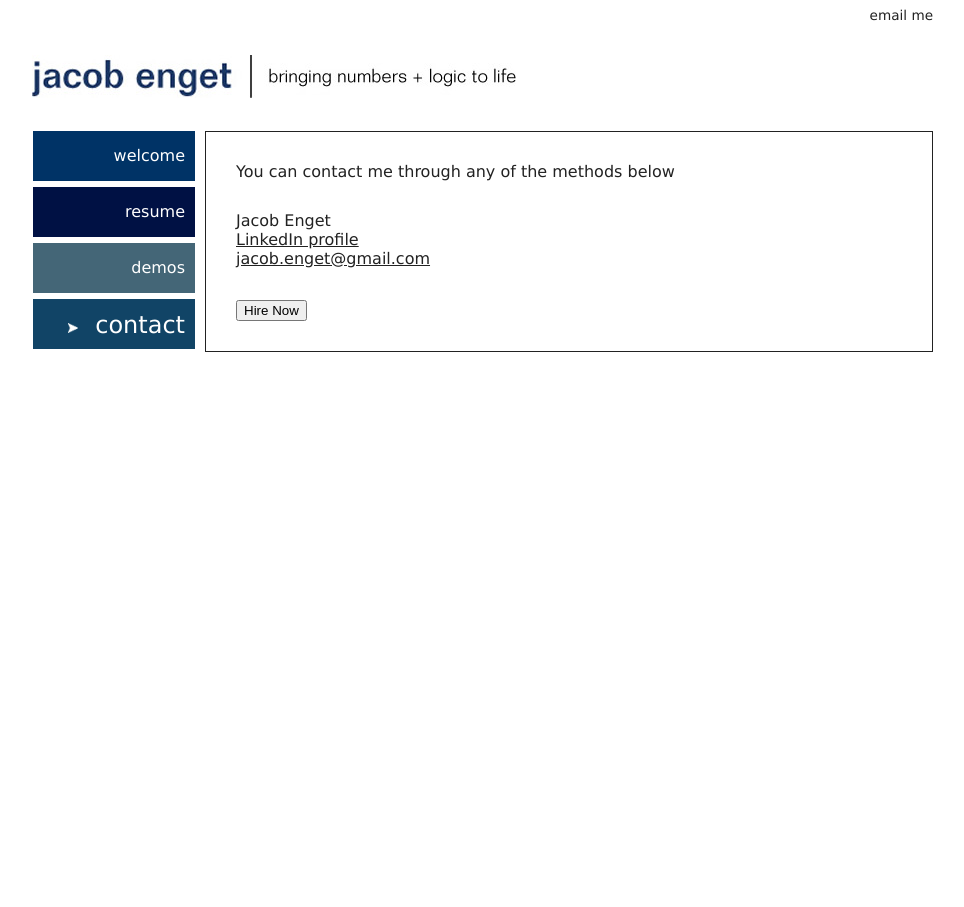
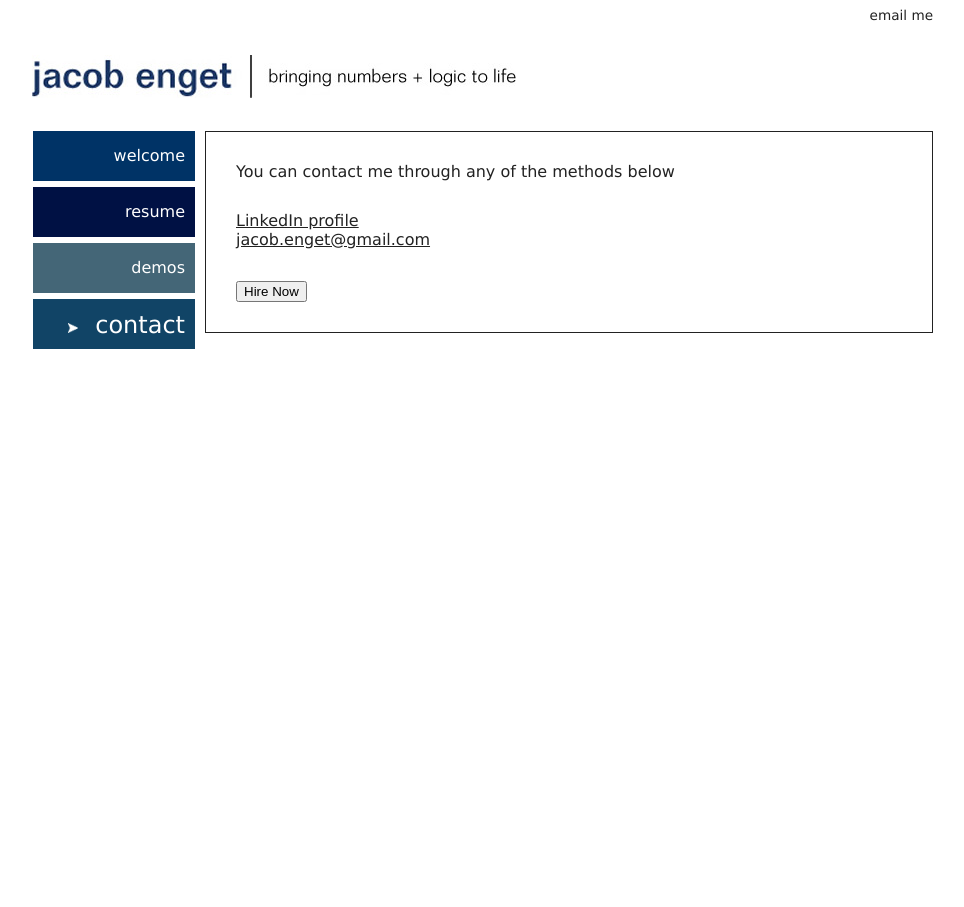
Before and after one commit to jacobenget/jacobenget.github.io, a Jekyll site: the page built from docs/contact.html, in a window 1280 px wide. Shown: the whole page, without its empty margins (157-1121 px from the left). Built offline with Jekyll 4.4.1, drawn with Linux system fonts in a browser that asks for light colours.

Commit message:
Remove my name from my contact page
Because repeating my name there, when my name
is in big letters at the top of every page, feels redudent.

```diff
--- a/docs/contact.html
+++ b/docs/contact.html
@@ -9,7 +9,6 @@ associated_top_level_page: contact
     You can contact me through any of the methods below
   </div>
   <div id="contactText">
-    <div id="myName">Jacob Enget</div>
     <div id="linkedinProfile"><a href="https://linkedin.com/in/jacobenget">LinkedIn profile</div>
     <div id="email"><a class="boldMe" href="mailto:jacob.enget@gmail.com">jacob.enget@gmail.com</a></div>
     <div id="hireMeSection">
```
